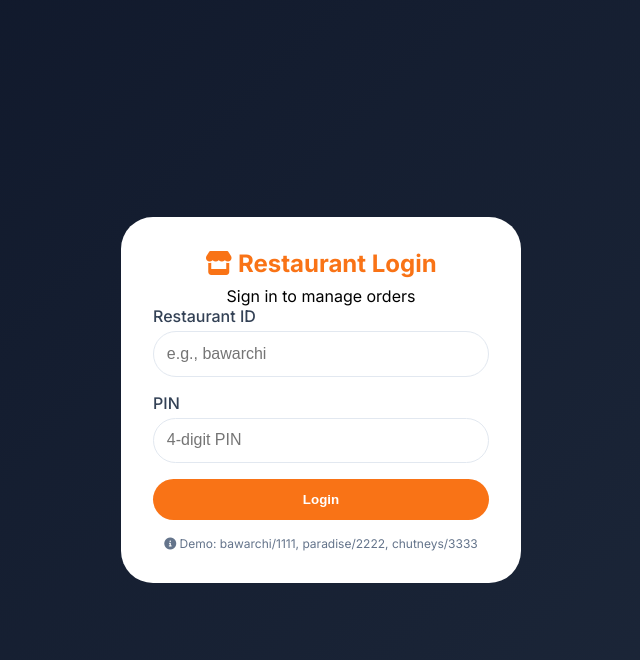
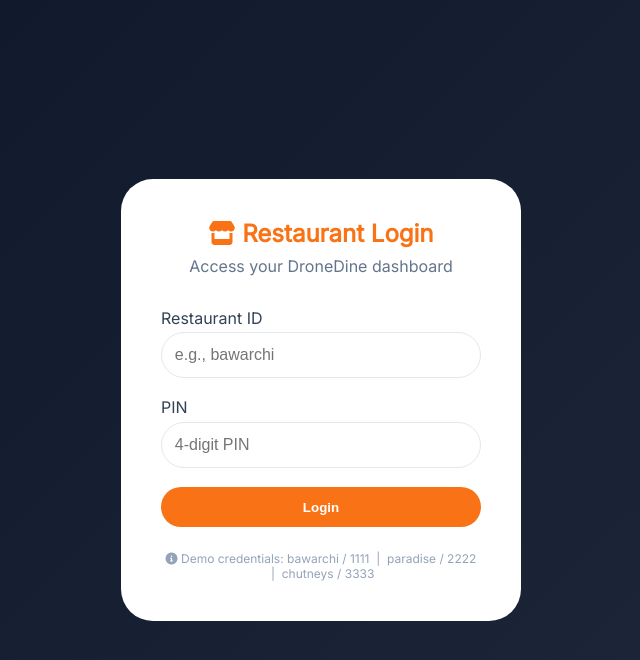
Before and after one commit to manojkumargarige025-art/dronedine-hyderabad, a Flask app: template templates/restaurant/login.html in a window 1280 px wide. Shown: the top 660 px of the page, without its empty margins (319-959 px from the left). Run offline with Flask 3, Linux system fonts and the light colour scheme; the template is opened without the code that fills it, so the values that code supplies are empty.

Commit message:
Update login.html

```diff
--- a/templates/restaurant/login.html
+++ b/templates/restaurant/login.html
@@ -4,31 +4,33 @@
     <meta charset="UTF-8">
     <meta name="viewport" content="width=device-width, initial-scale=1.0">
     <title>Restaurant Login - DroneDine</title>
-    <link href="https://fonts.googleapis.com/css2?family=Inter:opsz,wght@14..32,400;14..32,500;14..32,600;14..32,700&display=swap" rel="stylesheet">
+    <link href="https://fonts.googleapis.com/css2?family=Inter:opsz,wght@400;500;600;700&display=swap" rel="stylesheet">
     <link rel="stylesheet" href="https://cdnjs.cloudflare.com/ajax/libs/font-awesome/6.0.0-beta3/css/all.min.css">
     <style>
         * { margin: 0; padding: 0; box-sizing: border-box; }
         body { font-family: 'Inter', sans-serif; background: linear-gradient(135deg, #0f172a 0%, #1e293b 100%); min-height: 100vh; display: flex; align-items: center; justify-content: center; padding: 1rem; }
-        .login-card { background: white; border-radius: 32px; padding: 2rem; width: 100%; max-width: 400px; text-align: center; }
+        .login-card { background: white; border-radius: 32px; padding: 2.5rem; width: 100%; max-width: 400px; text-align: center; }
         .login-card h2 { color: #f97316; margin-bottom: 0.5rem; }
-        .input-group { margin-bottom: 1rem; text-align: left; }
+        .login-card p { color: #64748b; margin-bottom: 2rem; }
+        .input-group { margin-bottom: 1.2rem; text-align: left; }
         .input-group label { display: block; font-weight: 500; margin-bottom: 0.3rem; color: #334155; }
         .input-group input { width: 100%; padding: 0.8rem; border: 1px solid #e2e8f0; border-radius: 40px; font-size: 1rem; }
         .btn { background: #f97316; color: white; border: none; padding: 0.8rem; border-radius: 40px; width: 100%; font-weight: 600; cursor: pointer; }
-        .demo-note { margin-top: 1rem; font-size: 0.75rem; color: #64748b; }
+        .demo-note { margin-top: 1.5rem; font-size: 0.75rem; color: #94a3b8; }
+        .error { background: #fee2e2; color: #dc2626; padding: 0.5rem; border-radius: 20px; margin-bottom: 1rem; }
     </style>
 </head>
 <body>
 <div class="login-card">
     <h2><i class="fas fa-store"></i> Restaurant Login</h2>
-    <p>Sign in to manage orders</p>
-    {% if error %}<div style="background:#fee2e2; color:#dc2626; padding:0.5rem; border-radius:20px; margin-bottom:1rem;">{{ error }}</div>{% endif %}
+    <p>Access your DroneDine dashboard</p>
+    {% if error %}<div class="error">{{ error }}</div>{% endif %}
     <form method="POST">
         <div class="input-group"><label>Restaurant ID</label><input type="text" name="restaurant_id" placeholder="e.g., bawarchi" required></div>
         <div class="input-group"><label>PIN</label><input type="password" name="pin" placeholder="4-digit PIN" maxlength="4" required></div>
         <button type="submit" class="btn">Login</button>
     </form>
-    <div class="demo-note"><i class="fas fa-info-circle"></i> Demo: bawarchi/1111, paradise/2222, chutneys/3333</div>
+    <div class="demo-note"><i class="fas fa-info-circle"></i> Demo credentials: bawarchi / 1111 &nbsp;|&nbsp; paradise / 2222 &nbsp;|&nbsp; chutneys / 3333</div>
 </div>
 </body>
 </html>
```
